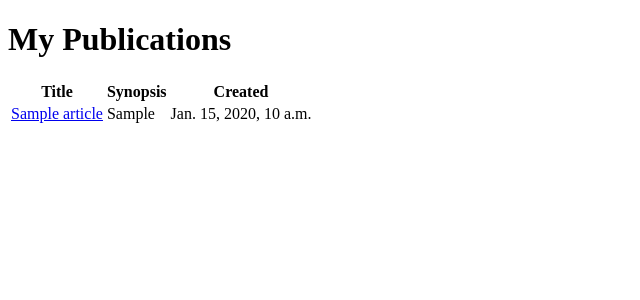
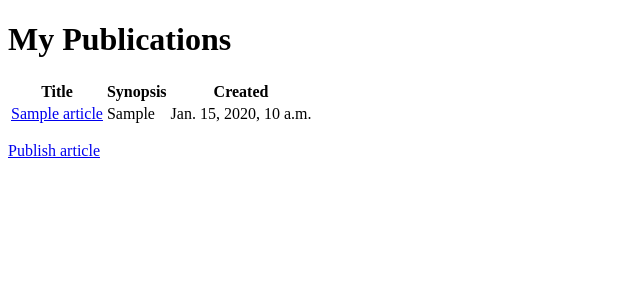
Before and after one commit to alex-sdn/42-Piscine-Django, a Django app: template d07/d07/articles/templates/articles/publications.html in a window 1280 px wide. Shown: the top 300 px of the page, without its empty margins (0-640 px from the left). Run offline with Django 5.2, Linux system fonts and the light colour scheme; the template is opened without the code that fills it: values that come from a table or form of the project are taken from there, others are empty; tables that the repository leaves empty hold one stand-in row (values such as "Sample post"); parts of the project's set-up code (start-up, migrations or seed data) failed here and were passed over.

Commit message:
add publish link

```diff
--- a/d07/d07/articles/templates/articles/publications.html
+++ b/d07/d07/articles/templates/articles/publications.html
@@ -29,5 +29,6 @@
             {%  endfor %}
         </tbody>
     </table>
+    <p><a href="{% url 'publish' %}">Publish article</a></p>
 </body>
 </html>
```
